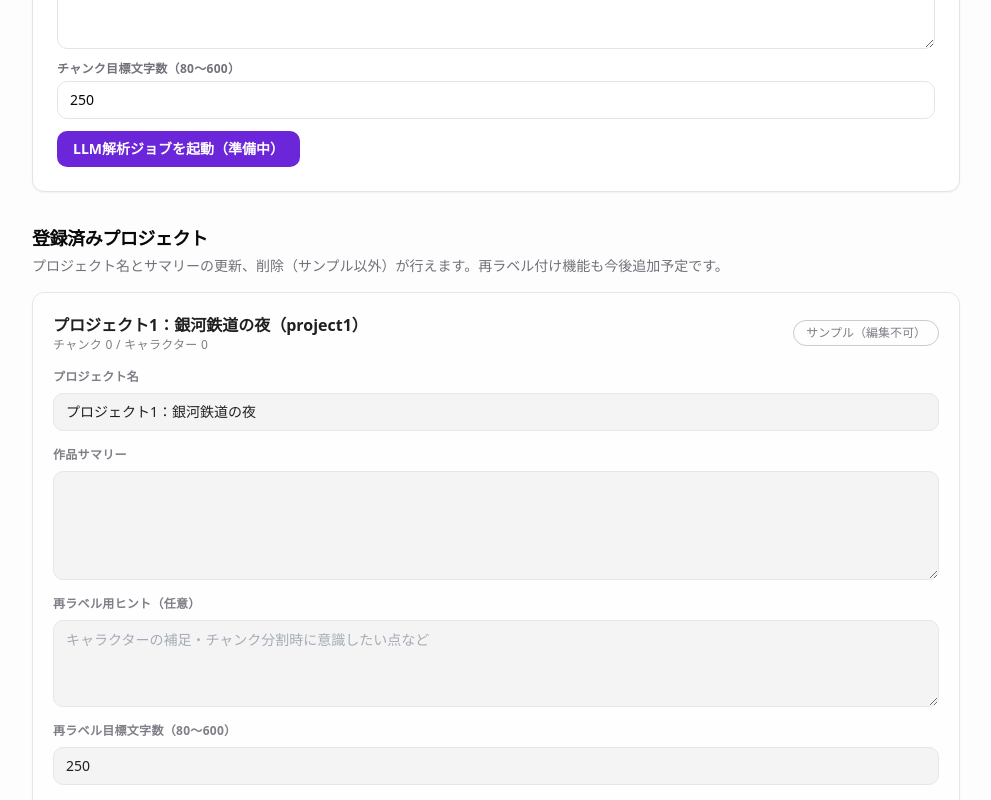
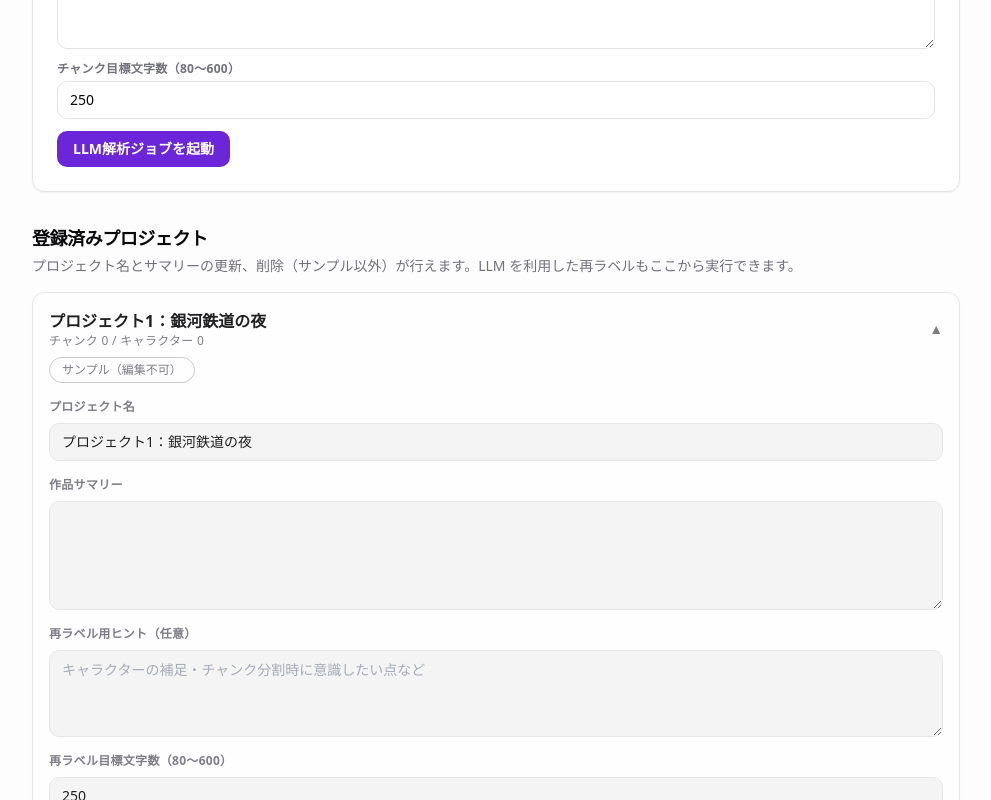
Before and after one commit to Aryu-Tamura/manga-support-ai-ver2, a Next.js app: page /projects/manage in a window 1280 px wide. Shown: the part 600-1400 px from the top of the page, without its empty margins (288-1279 px from the left). Built offline with nearby package versions, Linux system fonts and the light colour scheme.

Commit message:
あリュウの修正

```diff
--- a/app/(dashboard)/projects/manage/actions.ts
+++ b/app/(dashboard)/projects/manage/actions.ts
@@ -188,7 +188,7 @@ export async function createProjectFromUploadAction(
     logInfo("Upload pipeline completed", { key });
     return {
       ok: true,
-      message: `『${parsed.data.title}』のアップロードを受け付けました（${saved.fileName}）。解析済みサンプルを登録しました。`
+      message: `『${parsed.data.title}』のアップロードを受け付けました（${saved.fileName} / チャンク目標 ${parsed.data.chunkTarget ?? 250}字）。解析済みデータを登録しました。`
     };
   } catch (error) {
     logError("アップロード処理でエラー", { title: parsed.data.title, error: String(error) });
@@ -269,7 +269,10 @@ export async function relabelProjectAction(
     });
     logInfo("Relabel pipeline completed", { key });
 
-    return { ok: true, message: "本文を再解析し、チャンク情報を更新しました。" };
+    return {
+      ok: true,
+      message: `本文を再解析し、チャンク情報を更新しました（チャンク目標 ${chunkTarget ?? 250}字）。`
+    };
   } catch (error) {
     logError("再ラベル処理でエラー", { key, error: String(error) });
     recordAuditEvent({
--- a/components/manage/manage-client.tsx
+++ b/components/manage/manage-client.tsx
@@ -1,6 +1,6 @@
 "use client";
 
-import { useMemo, useRef, useState, useTransition } from "react";
+import { useEffect, useMemo, useRef, useState, useTransition } from "react";
 import { useRouter } from "next/navigation";
 import {
   deleteProjectAction,
@@ -55,9 +55,15 @@ export function ManageClient({ projects, auditEvents }: ManageClientProps) {
   const [deleteConfirmation, setDeleteConfirmation] = useState<string | null>(null);
   const [isUpdating, startUpdateTransition] = useTransition();
   const [isDeleting, startDeleteTransition] = useTransition();
+  const [expandedKey, setExpandedKey] = useState<string | null>(projects[0]?.key ?? null);
 
   const [uploadMessage, setUploadMessage] = useState<MessageState>(null);
-  const [uploadSteps, setUploadSteps] = useState<string[]>([]);
+  const uploadStepLabels = [
+    "ファイルをアップロード",
+    "本文解析とチャンク生成",
+    "プロジェクトを登録"
+  ];
+  const [uploadSteps, setUploadSteps] = useState<number>(0);
   const [uploadTitle, setUploadTitle] = useState("");
   const [uploadFileName, setUploadFileName] = useState<string | null>(null);
   const [uploadFile, setUploadFile] = useState<File | null>(null);
@@ -72,6 +78,11 @@ export function ManageClient({ projects, auditEvents }: ManageClientProps) {
   const [isRelabeling, startRelabelTransition] = useTransition();
 
   const formMap = useMemo(() => new Map(forms.map((form) => [form.key, form])), [forms]);
+  useEffect(() => {
+    if (!expandedKey || !projects.some((project) => project.key === expandedKey)) {
+      setExpandedKey(projects[0]?.key ?? null);
+    }
+  }, [projects, expandedKey]);
 
   const handleFieldChange = (key: string, field: "title" | "summary", value: string) => {
     setForms((prev) =>
@@ -192,15 +203,16 @@ export function ManageClient({ projects, auditEvents }: ManageClientProps) {
     }
     setUploadMessage(null);
     startUploadTransition(async () => {
-      setUploadSteps(["1. ファイルをアップロードしています…"]);
+      setUploadSteps(1);
+      try {
         const formData = new FormData();
         formData.append("title", uploadTitle.trim());
         formData.append("styleHint", uploadStyleHint);
         formData.append("file", uploadFile, uploadFile.name);
         formData.append("chunkTarget", String(uploadChunkSize));
-      setUploadSteps((prev) => [...prev, "2. 本文解析とチャンク生成を実行中…"]);
+        setUploadSteps(2);
         const response = await createProjectFromUploadAction(formData);
-      setUploadSteps((prev) => [...prev, "3. プロジェクトを登録中…"]);
+        setUploadSteps(3);
         setUploadMessage({
           type: response.ok ? "success" : "error",
           text: response.message
@@ -219,6 +231,9 @@ export function ManageClient({ projects, auditEvents }: ManageClientProps) {
             text: "アップロード済みファイルは解析済みプロジェクトとして登録されました。"
           });
           router.refresh();
+        }
+      } finally {
+        setUploadSteps(0);
       }
     });
   };
@@ -311,7 +326,7 @@ export function ManageClient({ projects, auditEvents }: ManageClientProps) {
                 isUploading && "cursor-not-allowed opacity-60"
               )}
             >
-              {isUploading ? "準備中…" : "LLM解析ジョブを起動（準備中）"}
+              {isUploading ? "処理中…" : "LLM解析ジョブを起動"}
             </button>
             {uploadMessage && (
               <p
@@ -325,11 +340,21 @@ export function ManageClient({ projects, auditEvents }: ManageClientProps) {
                 {uploadMessage.text}
               </p>
             )}
-            {uploadSteps.length > 0 && (
-              <div className="rounded-md border border-dashed border-muted-foreground/40 bg-muted/20 px-3 py-2 text-xs text-muted-foreground">
-                {uploadSteps.map((step, index) => (
-                  <p key={index}>{step}</p>
+            {uploadSteps > 0 && (
+              <div className="space-y-2 rounded-md border border-dashed border-muted-foreground/40 bg-muted/20 px-3 py-2 text-xs text-muted-foreground">
+                <div className="h-2 w-full rounded-full bg-muted">
+                  <div
+                    className="h-2 rounded-full bg-primary transition-all"
+                    style={{ width: `${(uploadSteps / uploadStepLabels.length) * 100}%` }}
+                  />
+                </div>
+                <ul className="space-y-1">
+                  {uploadStepLabels.map((label, index) => (
+                    <li key={label} className={index < uploadSteps ? "text-foreground" : "text-muted-foreground"}>
+                      {index + 1}. {label}
+                    </li>
                   ))}
+                </ul>
               </div>
             )}
           </div>
@@ -353,39 +378,48 @@ export function ManageClient({ projects, auditEvents }: ManageClientProps) {
         <header className="space-y-1">
           <h3 className="text-lg font-semibold tracking-tight">登録済みプロジェクト</h3>
           <p className="text-sm text-muted-foreground">
-            プロジェクト名とサマリーの更新、削除（サンプル以外）が行えます。再ラベル付け機能も今後追加予定です。
+            プロジェクト名とサマリーの更新、削除（サンプル以外）が行えます。LLM を利用した再ラベルもここから実行できます。
           </p>
         </header>
 
-        <div className="space-y-4">
+        <div className="space-y-2">
           {projects.map((project) => {
             const form = formMap.get(project.key);
             const message = messages[project.key];
             const disabled = project.isSample;
+            const isExpanded = expandedKey === project.key;
             return (
               <article
                 key={project.key}
                 className={cn(
-                  "space-y-4 rounded-lg border border-border bg-card p-5 shadow-sm",
+                  "rounded-lg border border-border bg-card p-4 shadow-sm transition",
                   disabled && "opacity-90"
                 )}
               >
                 <div className="flex flex-wrap items-center justify-between gap-2">
-                  <div>
-                    <h4 className="text-base font-semibold text-foreground">
-                      {project.title}（{project.key}）
-                    </h4>
+                  <button
+                    type="button"
+                    onClick={() => setExpandedKey(isExpanded ? null : project.key)}
+                    className="flex w-full items-center justify-between text-left"
+                  >
+                    <div className="flex flex-col">
+                      <h4 className="text-base font-semibold text-foreground">{project.title}</h4>
                       <p className="text-xs uppercase tracking-wide text-muted-foreground">
                         チャンク {project.chunkCount} / キャラクター {project.characterCount}
                       </p>
                     </div>
+                    <span className="text-sm text-muted-foreground">
+                      {isExpanded ? "▲" : "▼"}
+                    </span>
+                  </button>
                   {project.isSample && (
                     <span className="rounded-full border border-muted-foreground/40 px-3 py-1 text-xs font-medium text-muted-foreground">
                       サンプル（編集不可）
                     </span>
                   )}
                 </div>
-
+                {isExpanded && (
+                  <div className="mt-4 space-y-4">
                     <label className="flex flex-col gap-2">
                       <span className="text-xs font-semibold uppercase tracking-wide text-muted-foreground">
                         プロジェクト名
@@ -513,6 +547,8 @@ export function ManageClient({ projects, auditEvents }: ManageClientProps) {
                         {message.text}
                       </p>
                     )}
+                  </div>
+                )}
               </article>
             );
           })}
--- a/lib/projects/upload-pipeline.ts
+++ b/lib/projects/upload-pipeline.ts
@@ -1,6 +1,7 @@
 import { generateOverallSummaryFromText, generateEntrySummary } from "@/lib/summary/service";
 import { extractCharactersFromText } from "@/lib/characters/service";
 import { relabelTextWithLLM } from "@/lib/projects/relabel";
+import { getOpenAIClient } from "@/lib/server/openai";
 
 type PipelineInput = {
   title: string;
@@ -24,6 +25,7 @@ export async function runUploadPipeline(input: PipelineInput): Promise<PipelineO
     throw new Error("本文が空のためプロジェクトを生成できません。");
   }
 
+  const client = getOpenAIClient();
   const relabeled = await relabelTextWithLLM({
     fullText: cleaned,
     styleHint,
@@ -33,9 +35,7 @@ export async function runUploadPipeline(input: PipelineInput): Promise<PipelineO
   const entries = await Promise.all(
     limitedEntries.map(async (entry) => ({
       ...entry,
-      summary: entry.summary?.trim()
-        ? entry.summary
-        : await generateEntrySummary(entry.text)
+      summary: await generateEntrySummary(entry.text, 160, client)
     }))
   );
 
```
Lines whose indentation alone changed are shown as unchanged.
